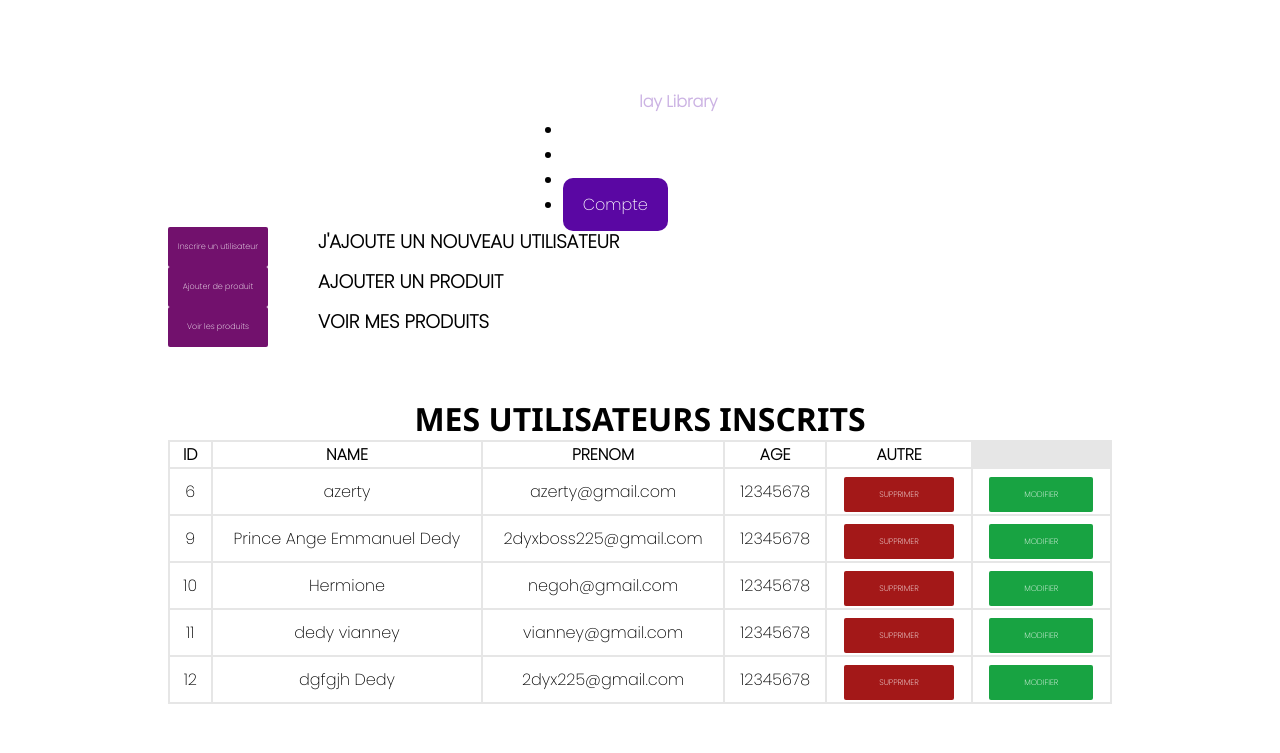
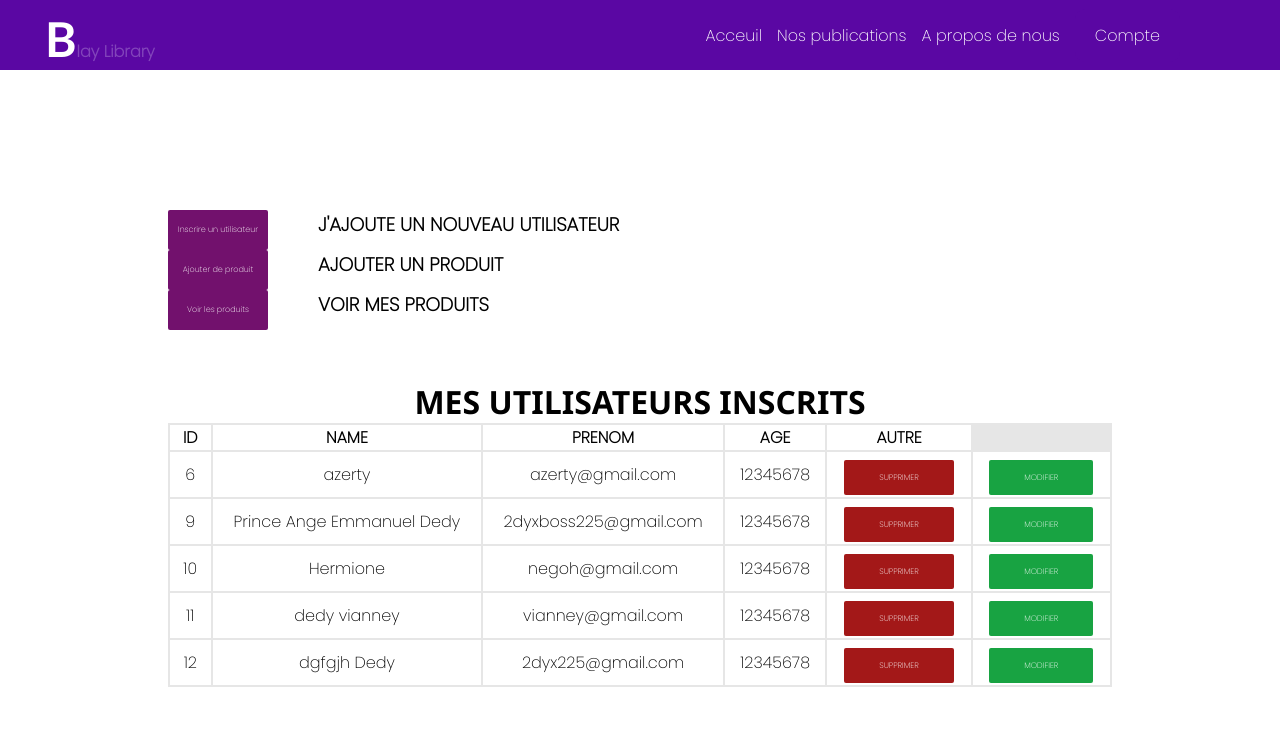
Before and after one commit to 2DYXBOSS/projetdelibrairie, a Flask app: page /admining in a window 1280 px wide. Shown: the top 753 px of the page. Run offline with Flask 3, Linux system fonts and the light colour scheme; data comes from the database, SQL or seed files in the repository.

Commit message:
Update profil.css

```diff
--- a/static/CSS/profil.css
+++ b/static/CSS/profil.css
@@ -15,7 +15,7 @@
 body {
     padding: 50px;
     width: 100%;
-
+    padding-top: 200px;
     background-color: white;
     display: grid;
     place-items: center;
@@ -102,3 +102,133 @@ td {
     padding: 10px 12px;
     text-align: center;
 }
+.hre {
+    height: 100%;
+    width: 100%;
+    background-color: white;
+    display: flex;
+    align-items: center;
+    gap: 20px;
+    justify-content: center;
+    }
+    .footer {
+    height: 100%;
+    width: 100%;
+    background-color: white;
+    display: flex;
+    flex-direction: column;
+    align-items: center;
+
+    justify-content: center;
+}
+
+.footer {
+height: 100%;
+width: 100%;
+background-color: white;
+display: flex;
+flex-direction: column;
+align-items: center;
+
+justify-content: center;
+}
+
+li{
+    list-style-type: none;
+
+}
+
+a {
+    text-decoration: none;
+    color: white;
+}
+
+.fixe {
+    width: 100%;
+    height: 70px;
+    top: 0;
+    display: flex;
+    flex-wrap: wrap;
+    align-items: end;
+    justify-content: space-between;
+    position: fixed;
+    background-color: rgb(90, 7, 163);}
+
+.lofo {
+    width: 200px;
+    padding-left: 20px;
+    height: 100%;
+    background-color: rgb(90, 7, 163);
+}
+.lofo1 {
+    display: flex;
+    align-items: center;
+    justify-content: end;
+    width: 50%;
+    padding-right: 100px;
+    height: 100%;
+    background-color: rgb(90, 7, 163);
+
+}
+.lofo1 nav ul li{
+    list-style-type: none;
+
+}
+.lofo1 nav ul a {
+    text-decoration: none;
+}
+.lofo1 nav ul{
+    display: flex;
+    gap: 15px;
+    align-items: center;
+    justify-content: center;
+    color: white;
+
+}
+
+.retyu1 {
+    padding-top: 150px;
+    padding-left: 50px;
+
+    width: 50%;
+    height: 100%;
+    background-color: white;
+}
+.retyu1 h1{
+    font-size: 4rem;
+}
+.retyu1 a{
+    padding: 15px 25px;
+    background-color:  white;
+    color: rgb(140, 58, 216);
+    border-radius: 5px;
+    border: 1px solid rgb(140, 58, 216)
+}
+.retyu1 a:hover{
+    padding: 15px 25px;
+    background-color: rgb(140, 58, 216);
+    color: white;
+    border-radius: 5px;
+    border: 1px solid rgb(140, 58, 216);
+}
+.retyu2 {
+    display: flex;
+
+
+    justify-content: center;
+    padding-top: 150px;
+    width: 50%;
+    height: 100%;
+    background-color: white;
+}
+
+.hau1 {
+    height: 80%;
+    width: 100%;
+    background-color: white;
+}
+.hau2 {
+    height: 70px;
+    width: 100%;
+    background-color: rgb(140, 58, 216);
+}
```
Lines whose indentation alone changed are shown as unchanged.
